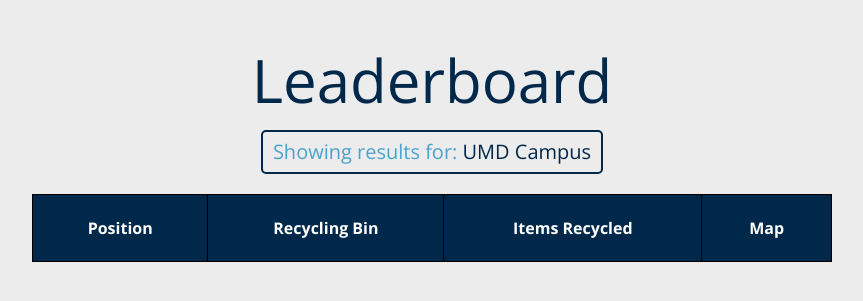
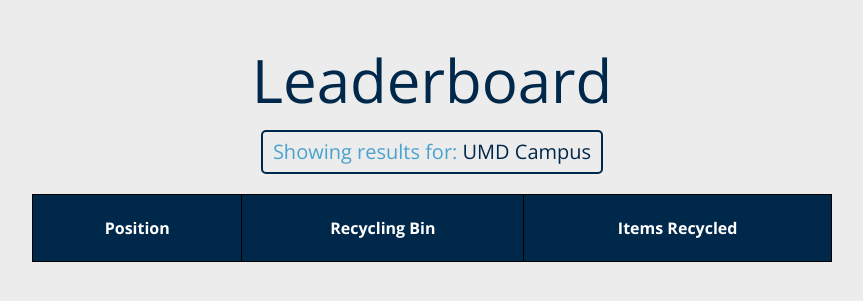
Before and after one commit to myJHacksTeam/myJHacksRepository, a PHP site: page / in a window 1280 px wide. Shown: the part 181-482 px from the top of the page, without its empty margins (208-1071 px from the left). Run offline with PHP 8.4, Linux system fonts and the light colour scheme; data that the repository does not hold is empty; some libraries are stand-ins or nearby versions.

Commit message:
remove map row

```diff
--- a/frontend/index.php
+++ b/frontend/index.php
@@ -28,7 +28,7 @@
                 <td>Position</td>
                 <td>Recycling Bin</td>
                 <td>Items Recycled</td>
-                <td>Map</td>
+                <!--<td>Map</td>-->
             </tr>
             <?php
             include("backend/php/db_header.php");
```
